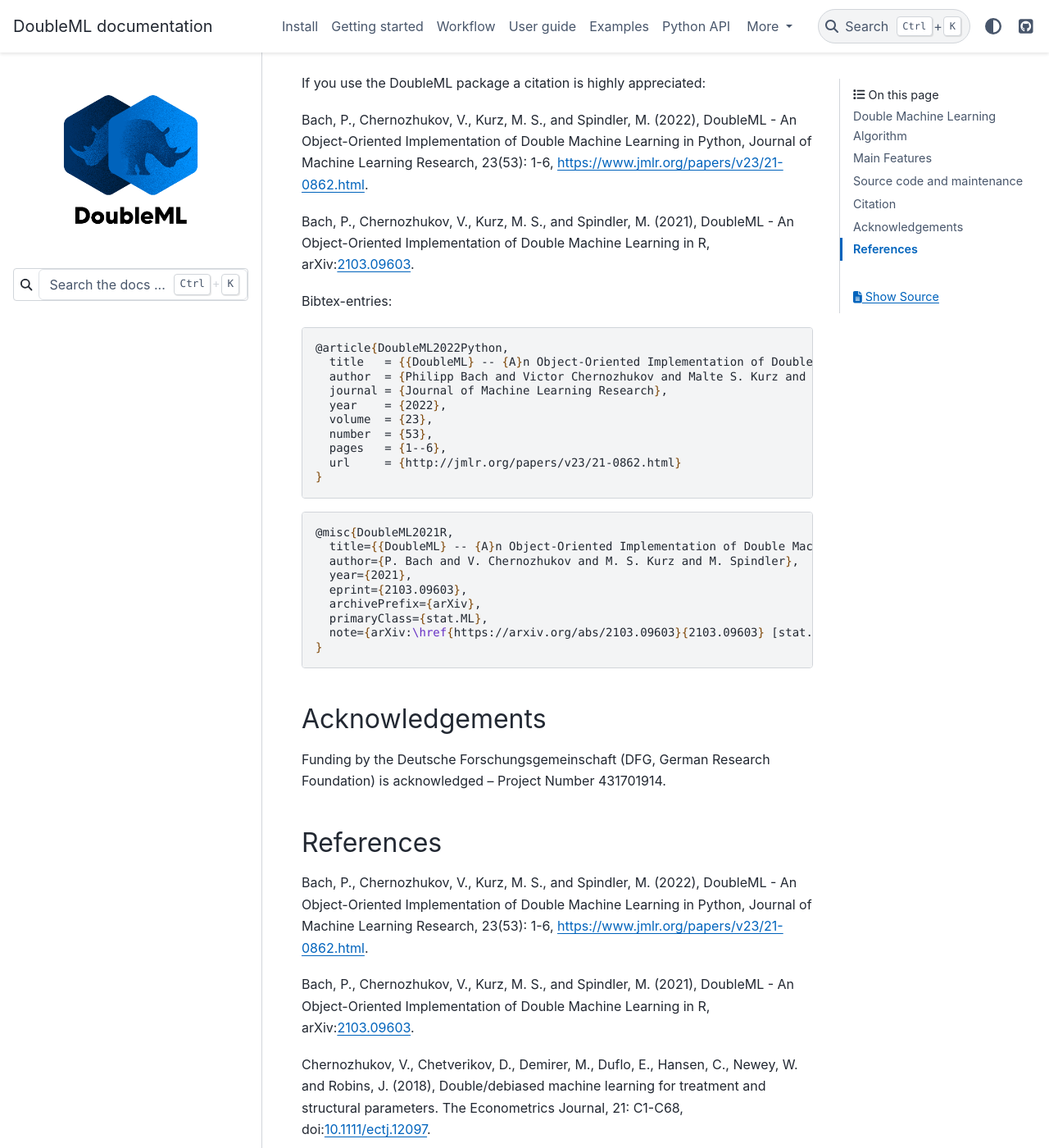
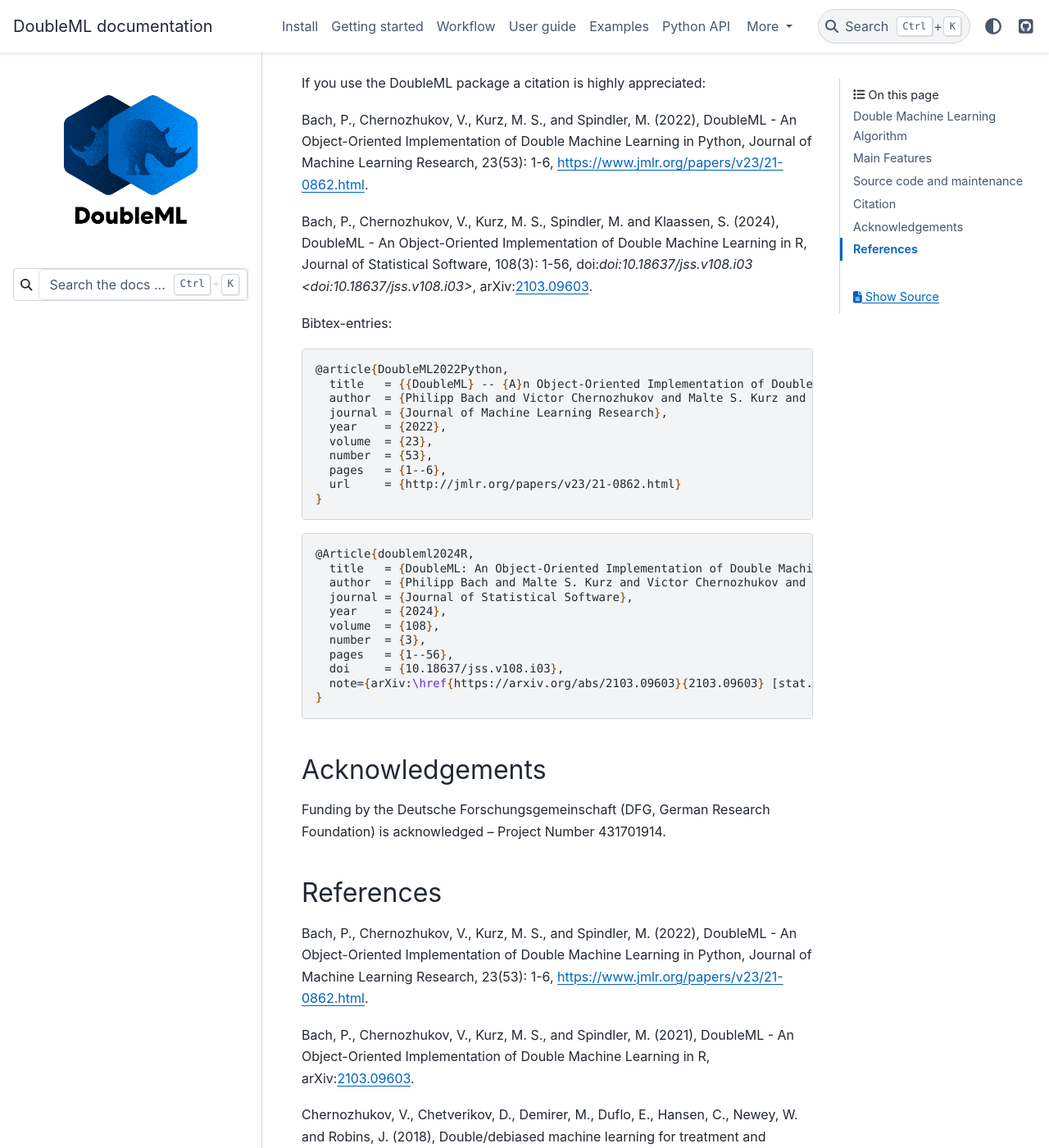
Before and after one commit to DoubleML/doubleml-docs, a Sphinx documentation site: the page built from doc/index.rst, in a window 1280 px wide and 1400 px high, scrolled down 3362 px. Shown: the whole window at 82% size. Built offline with Sphinx 7.4.7 and the PyData theme 0.15.4, drawn with Linux system fonts in a browser that asks for light colours.

Commit message:
update citation for R paper

```diff
--- a/doc/index.rst
+++ b/doc/index.rst
@@ -208,9 +208,9 @@
 `https://www.jmlr.org/papers/v23/21-0862.html  <https://www.jmlr.org/papers/v23/21-0862.html>`_.
 
 
-Bach, P., Chernozhukov, V., Kurz, M. S., and Spindler, M. (2021),
-DoubleML - An Object-Oriented Implementation of Double Machine Learning in R,
-arXiv:`2103.09603 <https://arxiv.org/abs/2103.09603>`_.
+Bach, P., Chernozhukov, V., Kurz, M. S., Spindler, M.  and Klaassen, S. (2024),
+DoubleML - An Object-Oriented Implementation of Double Machine Learning in R, Journal of Statistical Software,
+108(3): 1-56, doi:`doi:10.18637/jss.v108.i03 <doi:10.18637/jss.v108.i03>`, arXiv:`2103.09603 <https://arxiv.org/abs/2103.09603>`_.
 
 Bibtex-entries:
 
@@ -229,13 +229,15 @@
 
 .. code-block:: TeX
 
-    @misc{DoubleML2021R,
-      title={{DoubleML} -- {A}n Object-Oriented Implementation of Double Machine Learning in {R}},
-      author={P. Bach and V. Chernozhukov and M. S. Kurz and M. Spindler},
-      year={2021},
-      eprint={2103.09603},
-      archivePrefix={arXiv},
-      primaryClass={stat.ML},
+    @Article{doubleml2024R,
+      title   = {DoubleML: An Object-Oriented Implementation of Double Machine Learning in {R}},
+      author  = {Philipp Bach and Malte S. Kurz and Victor Chernozhukov and Martin Spindler and Sven Klaassen},
+      journal = {Journal of Statistical Software},
+      year    = {2024},
+      volume  = {108},
+      number  = {3},
+      pages   = {1--56},
+      doi     = {10.18637/jss.v108.i03},
       note={arXiv:\href{https://arxiv.org/abs/2103.09603}{2103.09603} [stat.ML]}
     }
 
```
